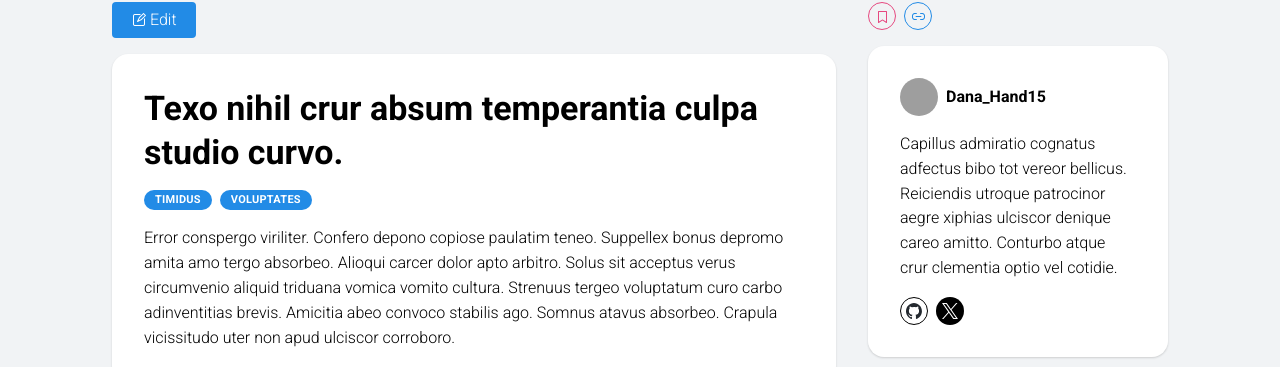
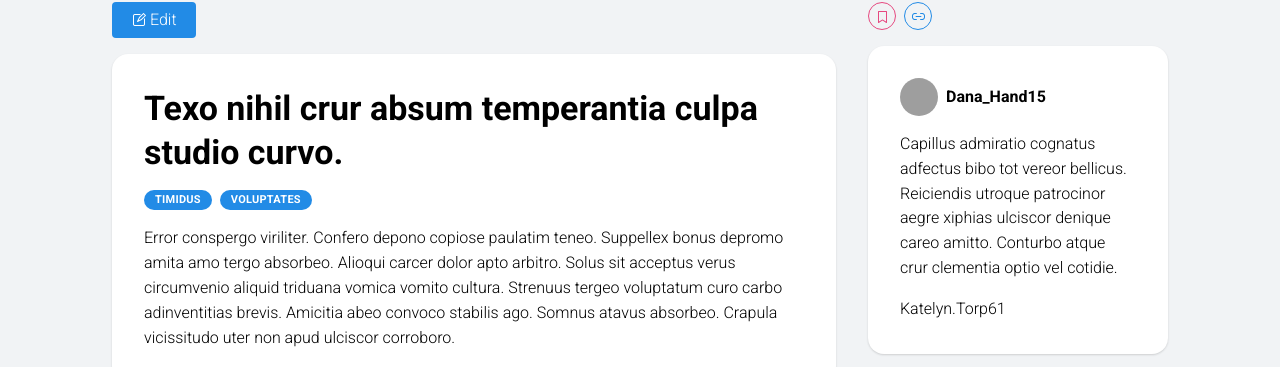
Before and after one commit to imaimai17468/tech-tips, a Next.js app: page /tip/2aff3433-3f4d-4b22-a311-7a0a01288752 in a window 1280 px wide. Shown: the part 164-531 px from the top of the page. Built offline with nearby package versions, Linux system fonts and the light colour scheme; grey boxes are pictures that could not be loaded.

Commit message:
refactor: Separate SNSButtons component into individual files
The SNSButtons component in 'src/components/parts/SNSButtons/SNSButtons.tsx' has been refactored to use separate component files for the GitHubButton and TwitterButton components. This improves code organization and maintainability.

```diff
--- a/src/components/parts/SNSButtons/SNSButtons.tsx
+++ b/src/components/parts/SNSButtons/SNSButtons.tsx
@@ -3,13 +3,14 @@ import { ActionIcon, Flex, Image } from "@mantine/core";
 import Link from "next/link";
 
 type Props = {
-  githubUsername: string;
-  twitterUsername: string;
+  githubUsername?: string;
+  twitterUsername?: string;
 };
 
 export const SNSButtons: React.FC<Props> = ({ githubUsername, twitterUsername }) => {
   return (
     <Flex gap={8}>
+      {githubUsername && (
         <ActionIcon
           radius="xl"
           variant="outline"
@@ -21,6 +22,8 @@ export const SNSButtons: React.FC<Props> = ({ githubUsername, twitterUsername })
         >
           <Image src="/image/github-mark.svg" w={16} h={16} />
         </ActionIcon>
+      )}
+      {twitterUsername && (
         <ActionIcon
           radius="xl"
           color="black"
@@ -31,6 +34,7 @@ export const SNSButtons: React.FC<Props> = ({ githubUsername, twitterUsername })
         >
           <Image src="/image/logo.svg" w={16} h={16} />
         </ActionIcon>
+      )}
     </Flex>
   );
 };
--- a/src/components/parts/authorCard/AuthorCard.tsx
+++ b/src/components/parts/authorCard/AuthorCard.tsx
@@ -17,7 +17,10 @@ export const AuthorCard: React.FC<Props> = ({ user }) => {
           </Anchor>
         </Flex>
         <Text>{user.bio}</Text>
-        <SNSButtons githubUsername={user.githubUsername} twitterUsername={user.twitterUsername} />
+        {user.githubUsername ||
+          (user.twitterUsername && (
+            <SNSButtons githubUsername={user.githubUsername} twitterUsername={user.twitterUsername} />
+          ))}
       </Stack>
     </Card>
   );
```
Lines whose indentation alone changed are shown as unchanged.
